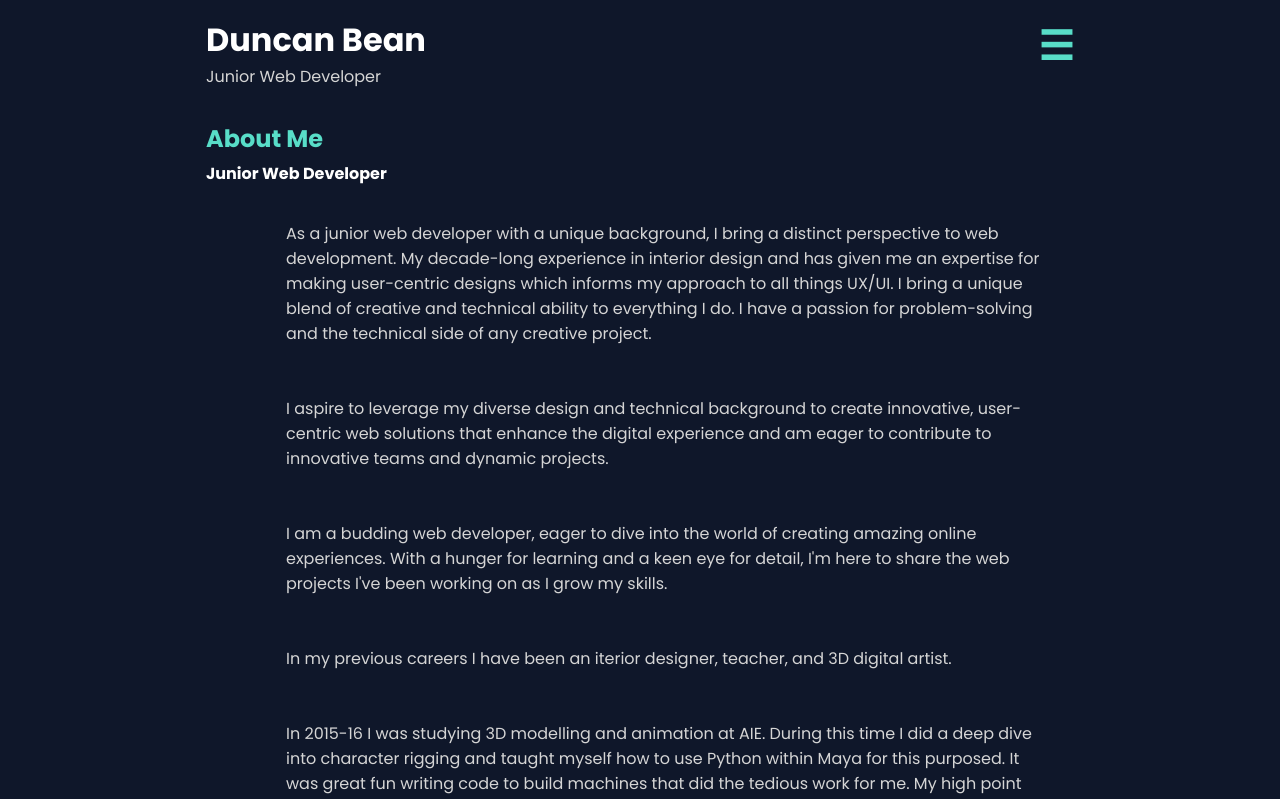
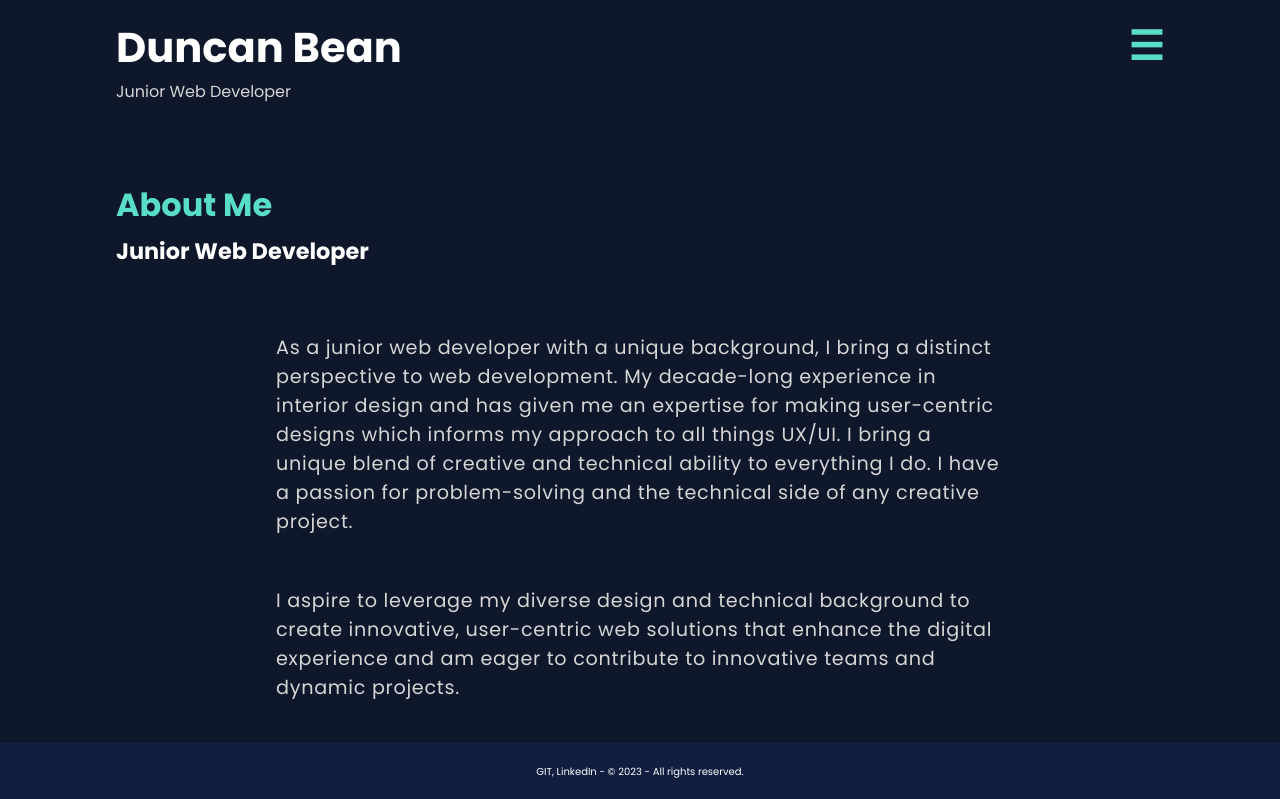
Before and after one commit to Dunconius/portfolio2024, a React (Create React App) app: page /about in a window 1280 px wide. Shown: the top 799 px of the page. Built offline with nearby package versions, Linux system fonts and the light colour scheme.

Commit message:
feat: breakpoint text sizing update

```diff
--- a/src/components/Header.jsx
+++ b/src/components/Header.jsx
@@ -36,7 +36,7 @@ const Header = ({onChangeTheme}) => {
                     <NavLink to="/contact" onClick={() => setIsOpen(false)}>Contact</NavLink>
                 </div>
                 <div id="theme-links">
-                    <button onClick={() => handleThemeChange('light-theme}')}>Light Mode</button>
+                    <button onClick={() => handleThemeChange('light-theme')}>Light Mode</button>
                     <button onClick={() => handleThemeChange('dark-theme')}>Dark Mode</button>
                     <button onClick={() => handleThemeChange('neon-theme')}>Neon</button>
                 </div>
--- a/src/pages/About.jsx
+++ b/src/pages/About.jsx
@@ -4,13 +4,14 @@ const About = () => (
   <section className="main-info" id="about">
     <h2>About Me</h2>
     <h4>Junior Web Developer</h4>
+    <div className="info-content-wrapper">
       <div>
         <p>As a junior web developer with a unique background, I bring a distinct perspective to web development. My decade-long experience in interior design and has given me an expertise for making user-centric designs which informs my approach to all things UX/UI. I bring a unique blend of creative and technical ability to everything I do. I have a passion for problem-solving and the technical side of any creative project.</p>
       </div>
       <div>
         <p>I aspire to leverage my diverse design and technical background to create innovative, user-centric web solutions that enhance the digital experience and am eager to contribute to innovative teams and dynamic projects.</p>
       </div>
-    <div>
+      {/* <div>
         <p>I am a budding web developer, eager to dive into the world of creating amazing online experiences. With a hunger for learning and a keen eye for detail, I'm here to share the web projects I've been working on as I grow my skills.</p>
       </div>
       <div>
@@ -21,6 +22,7 @@ const About = () => (
       </div>
       <div>
         <p>Over the past few years I have been dabbling in web design and have built several websites including one for a paying client using Webflow. This has given me a great understanding of the physyical structure of HTML but seen through a graphical user interface. This has helped me a lot in the first few weeks at CoderAcademy as I already have a strong understanding of HTML elements, flex-box, and styling.</p>
+      </div> */}
     </div>
 
 
--- a/src/pages/HomePage.jsx
+++ b/src/pages/HomePage.jsx
@@ -1,10 +1,17 @@
 const HomePage = () => (
     <section className="main-info" id="home">
         <div>
-            <h2>Hello!</h2>
-            <h4>I am Duncan</h4>
+            <h2>Hello! this is an H2</h2>
+            <h3>This is an H3</h3>
+            <h4>I am Duncan - this is an H4</h4>
             <p>I'm a designer / web developer starting out on my coding journey.</p>
             <p>Come see what i'm doing and what I have done.</p>
+            <ul>
+                <li>this is a list</li>
+                <li>this is a list</li>
+                <li>this is a list</li>
+                <li>this is a list</li>
+            </ul>
         </div>
 
     </section>
--- a/src/pages/Projects.jsx
+++ b/src/pages/Projects.jsx
@@ -3,24 +3,24 @@ const Projects = () => (
     <section className="main-info" id="projects">
         <h2>Projects</h2>
         <div className="project-info">
-            <h3>Timetable AP</h3>
+            <h4>Timetable AP</h4>
             <a href="https://github.com/Dunconius/timetable_api" target="_blank">Repo Link</a>
             <p>A school timetabling backend using Flask and PostgreSQL with full CRUD functionality and RESTful endpoints.</p>
         </div>
         <div className="project-info">
-            <h3>Catstagram</h3>
+            <h4>Catstagram</h4>
             <a href="https://github.com/Dunconius/cat-generator" target="_blank">Repo Link</a>
             <a href="https://dunconius-catstagram.netlify.app/" target="_blank">Deployment Link</a>
             <p>An instagram style cat photo app built with React and JavaScript, fetching data from the Cat API. Built in 48 hours as part of a hackathon.</p>
         </div>
         <div className="project-info">
-            <h3>DesignGrads</h3>
+            <h4>DesignGrads</h4>
             <a href="https://www.designgrads.com.au/" target="_blank">designgrads.com</a>
             <p><em>Commercial Project</em></p>
             <p>A graduate alumni portfolio website for CIT students from the department of Creative and Design Industries. Made using Weblfow</p>
         </div>
         <div className="project-info">
-            <h3>Duncan Bean Visualisation</h3>
+            <h4>Duncan Bean Visualisation</h4>
             <a href="https://www.duncanbean.com/" target="_blank">duncanbean.com</a>
             <p>My personal portfolio website showcasing my 3D architectural rendering work. Made using Weblfow</p>
         </div>
--- a/src/pages/_TemplatePage.jsx
+++ b/src/pages/_TemplatePage.jsx
@@ -15,7 +15,9 @@ function Template() {
     return(<>
         <div className="main-container">
             <Header onChangeTheme={setTheme} />
-            <Outlet />
+            <div className="page-container">
+                <Outlet />
+            </div>
             <Footer />
         </div>
     </>);
--- a/src/styles/Header.css
+++ b/src/styles/Header.css
@@ -2,6 +2,12 @@
 
 * {
     box-sizing: border-box; /* Ensure padding and border are included in element's total width */
+}
+
+header {
+    align-self: center;
+    max-width: var(--page-width);
+    width: 100%;
 }
 
 .header-div {
--- a/src/styles/index.css
+++ b/src/styles/index.css
@@ -11,8 +11,8 @@
 }
 
 #root {
-  display: flex;
-  justify-content: center;
+  /* display: flex;
+  justify-content: center; */
 }
 
 body {
@@ -30,10 +30,19 @@ code {
 
 .main-container {
   display: flex;
+  justify-content: center;
+  flex-direction: column;
+  min-height: 100vh;
+  width: 100%;
+}
+
+.page-container {
+  align-self: center;
+  display: flex;
   flex-direction: column;
   flex: 1 1 auto;
-  min-height: 100vh;
   max-width: var(--page-width);
+  width: 100%;
 }
 
 .main-info {
@@ -53,6 +62,7 @@ code {
 
 .footer p {
   font-size: 10px;
+  color: var(--footer-text);
 }
 
 h1 {
@@ -67,6 +77,7 @@ h2, h3 {
 
 h4 {
   margin: var(--heading-margin);
+
 }
 
 p {
@@ -96,29 +107,52 @@ ul {
   transition: all 0.1s ease-in-out;
 }
 
-.main-info div:hover {
-  background-color: rgba(240, 255, 255, 0.1);
-  border-radius: 10px;
-  box-shadow:
-    0px -1px 3px rgba(255, 255, 255, 0.3),
-    0px 1px 3px rgba(0, 0, 0, 0.3);
+.work-history:hover,
+.project-info:hover {
+  background-color: var(--div-hover-bg);
+  border-radius: var(--div-hover-border-radius);
+  box-shadow: var(--div-hover-box-shadow);
 }
 
 
 
 
 /* MEDIA BREAK POINTS!!!! */
-
 @media only screen and (min-width: 769px) {
+  /*
+  */
 
   .main-info div {
     padding: 10px 20px 10px 20px;
     margin-left: 60px;
+    margin-right: 60px;
   }
 
+  h1 {
+    font-size: 2.6em;
+  }
 
+  h2 {
+    font-size: 2em;
+  }
 
+  h3 {
+    font-size: 1.75em;
+  }
 
+  h4 {
+    font-size: 1.4em;
 
+  }
+
+  .main-info p,
+  .main-info ul {
+    font-size: 1.2em;
+    letter-spacing: 0.7px;
+  }
+
+  .page-container {
+    padding-top: 60px;
+  }
 
 }
--- a/src/styles/variables.css
+++ b/src/styles/variables.css
@@ -1,6 +1,24 @@
 /* themes.css */
 :root {
+    --text-color: #ffffff;
+    --text-color2: #d5d5d5;
+    --background-color: #0f172a;
+    --header-bg-color: #111e3f;
+    --highlight-color: #58ddc8;
+    --shadow-color: #58ddc8;
+    --shadow-stlye: 0px 0px 4px var(--shadow-color);
+    --hamburger-color: #58ddc8;
+    --hamburger-hover: #58ddc8;
+    --footer-color: #111e3f;
+    --footer-text: #ffffff;
+    --neon-shadow: none;
+    --heading-margin: 5px 0px 5px 0px;
+    --page-width: 1080px;
+}
+
+.light-theme {
     --text-color: #0f172a;
+    --text-color2: #0f172a;
     --background-color: #ffffff;
     --header-bg-color: #f6f6fa;
     --highlight-color: #ff2056;
@@ -9,23 +27,13 @@
     --hamburger-color: var(--text-color);
     --hamburger-hover: #ff2056;
     --footer-color: #1e1e1e;
-    --footer-text: #ffffff;
-    --heading-margin: 5px 0px 5px 0px;
-    --page-width: 900px;
-}
-
-.light-theme {
-    --text-color: #0f172a;
-    --background-color: #ffffff;
-    --header-bg-color: #f6f6fa;
-    --highlight-color: #ff2056;
-    --shadow-color: #ff2056;
-    --shadow-stlye: none;
-    --hamburger-color: var(--text-color);
-    --hamburger-hover: #ff2056;
-    --footer-color: #1e1e1e;
-    --footer-text: #ffffff;
+    --footer-text: #b3b3b6;
     --neon-shadow: none;
+    --div-hover-bg: none;
+    --div-hover-border-radius: 0px;
+    --div-hover-box-shadow:
+        0px -1px 3px rgba(255, 255, 255, 0.3),
+        0px 1px 3px rgba(0, 0, 0, 0.3);
 }
 
 .dark-theme {
@@ -41,11 +49,16 @@
     --footer-color: #111e3f;
     --footer-text: #ffffff;
     --neon-shadow: none;
+    --div-hover-bg: rgba(240, 255, 255, 0.1);
+    --div-hover-border-radius: 10px;
+    --div-hover-box-shadow:
+        0px -1px 3px rgba(255, 255, 255, 0.3),
+        0px 1px 3px rgba(0, 0, 0, 0.3);
 }
 
 .neon-theme {
     --text-color: #ff00b7;
-    /* --text-color2: #ffffff; */
+    --text-color2: var(--text-color);
     --background-color: #000000;
     --header-bg-color: #101010;
     --header-highlight: 0px 0px 20px var(--text-color);
@@ -55,8 +68,13 @@
     --shadow-stlye: 0px 0px 20px var(--text-color);
     --neon-highlight: 0px 0px 20px var(--highlight-color);
     --neon-shadow: 0px 0px 20px var(--highlight-color);
-    --hamburger-color: #ff00b7;
-    --hamburger-hover: #ff00b7;
+    --hamburger-color: var(--text-color);
+    --hamburger-hover: var(--text-color);
     --footer-color: #000000;
     --footer-text: #81005c;
+    --div-hover-bg: rgba(240, 255, 255, 0.1);
+    --div-hover-border-radius: 10px;
+    --div-hover-box-shadow:
+        0px -1px 3px rgba(255, 255, 255, 0.3),
+        0px 1px 3px rgba(0, 0, 0, 0.3);
 }
```
Lines whose indentation alone changed are shown as unchanged.
